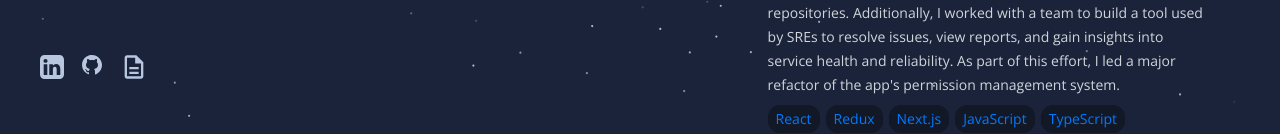
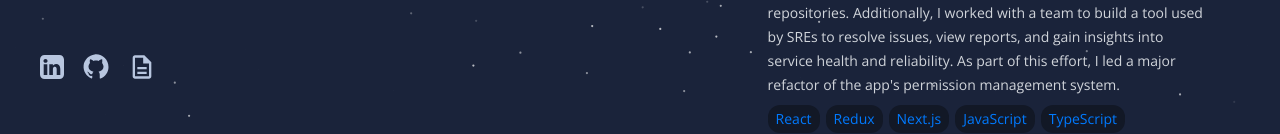
Before and after one commit to nchomsky/portfolio-V2, a Next.js app: page / in a window 1280 px wide. Shown: the part 623-757 px from the top of the page. Built offline with nearby package versions, Linux system fonts and the light colour scheme.

Commit message:
Fix GitHub Icon Size

```diff
--- a/src/app/page.tsx
+++ b/src/app/page.tsx
@@ -30,19 +30,19 @@ export default function Home() {
             <h2 className="mb-4 text-2xl text-subtle lg:text-3xl ">Software Developer</h2>
           </div>
           {/* Add LinkedIn, GitHub, and Resume Icons */}
-          <ul aria-label="Social Media List" className="flex">
-            <li className="mr-4 shrink-0">
-              <a href="https://www.linkedin.com/in/nchomsky/" target="_blank">
+          <ul aria-label="Social Media List" className="flex items-end justify-between w-29">
+            <li>
+              <a href="https://www.linkedin.com/in/nchomsky/" target="_blank" rel="noopener noreferrer" aria-label="Button that opens LinkedIn Profile in a new tab">
                 <LinkedInIcon className="fill-subtle hover:fill-secondary hover:cursor-pointer transition duration-300 ease-in-out hover:-translate-y-1"/>
               </a>
             </li>
-            <li className="mr-4 shrink-0">
-              <a href="https://github.com/nchomsky" target="_blank">
+            <li className="scale-125">
+              <a href="https://github.com/nchomsky" target="_blank" rel="noopener noreferrer" aria-label="Button that opens GitHub Profile in a new tab">
                 <GitHubIcon className="fill-subtle hover:fill-secondary hover:cursor-pointer transition duration-300 ease-in-out hover:-translate-y-1"/>
               </a>
             </li>
-            <li className="mr-4 shrink-0">
-              <a href="./NoahChomskyResume.pdf" target="_blank">
+            <li>
+              <a href="./NoahChomskyResume.pdf" target="_blank" rel="noopener noreferrer" aria-label="Button that opens Resume in a new tab">
                 <ResumeIcon className="fill-subtle hover:fill-secondary hover:cursor-pointer transition duration-300 ease-in-out hover:-translate-y-1"/>
               </a>
             </li>
--- a/src/components/icons/githubIcon.tsx
+++ b/src/components/icons/githubIcon.tsx
@@ -1,7 +1,12 @@
 import * as React from "react"
-const GithubIcon = (props: any) => (
-  <svg xmlns="http://www.w3.org/2000/svg" width={24} height={24} {...props}>
+
+const GithubIcon = (props: React.SVGProps<SVGSVGElement>) => (
+  // <svg xmlns="http://www.w3.org/2000/svg" width={24} height={28} {...props}>
+  //   <path d="M10.9 2.1c-4.6.5-8.3 4.2-8.8 8.7-.5 4.7 2.2 8.9 6.3 10.5.3.1.6-.1.6-.5v-1.6s-.4.1-.9.1c-1.4 0-2-1.2-2.1-1.9-.1-.4-.3-.7-.6-1-.3-.1-.4-.1-.4-.2 0-.2.3-.2.4-.2.6 0 1.1.7 1.3 1 .5.8 1.1 1 1.4 1 .4 0 .7-.1.9-.2.1-.7.4-1.4 1-1.8-2.3-.5-4-1.8-4-4 0-1.1.5-2.2 1.2-3-.1-.2-.2-.7-.2-1.4 0-.4 0-.9.2-1.3 0-.2.2-.3.3-.3h.1c.5.1 1.5.4 2.4 1.3.6-.2 1.3-.3 2-.3s1.4.1 2 .3c.9-.9 2-1.2 2.5-1.3h.1c.2 0 .3.1.4.3v1.3c0 .8-.1 1.2-.2 1.4.7.8 1.2 1.8 1.2 3 0 2.2-1.7 3.5-4 4 .6.5 1 1.4 1 2.3v2.6c0 .3.3.6.7.5 3.7-1.5 6.3-5.1 6.3-9.3 0-6-5.1-10.7-11.1-10z" />
+  // </svg>
+<svg xmlns="http://www.w3.org/2000/svg" width={24} height={26} {...props}>
     <path d="M10.9 2.1c-4.6.5-8.3 4.2-8.8 8.7-.5 4.7 2.2 8.9 6.3 10.5.3.1.6-.1.6-.5v-1.6s-.4.1-.9.1c-1.4 0-2-1.2-2.1-1.9-.1-.4-.3-.7-.6-1-.3-.1-.4-.1-.4-.2 0-.2.3-.2.4-.2.6 0 1.1.7 1.3 1 .5.8 1.1 1 1.4 1 .4 0 .7-.1.9-.2.1-.7.4-1.4 1-1.8-2.3-.5-4-1.8-4-4 0-1.1.5-2.2 1.2-3-.1-.2-.2-.7-.2-1.4 0-.4 0-.9.2-1.3 0-.2.2-.3.3-.3h.1c.5.1 1.5.4 2.4 1.3.6-.2 1.3-.3 2-.3s1.4.1 2 .3c.9-.9 2-1.2 2.5-1.3h.1c.2 0 .3.1.4.3v1.3c0 .8-.1 1.2-.2 1.4.7.8 1.2 1.8 1.2 3 0 2.2-1.7 3.5-4 4 .6.5 1 1.4 1 2.3v2.6c0 .3.3.6.7.5 3.7-1.5 6.3-5.1 6.3-9.3 0-6-5.1-10.7-11.1-10z" />
   </svg>
 )
+
 export default GithubIcon
--- a/src/components/icons/linkedInIcon.tsx
+++ b/src/components/icons/linkedInIcon.tsx
@@ -1,8 +1,10 @@
 import * as React from "react"
-const LinkedInIcon = (props: any) => (
+
+const LinkedInIcon = (props: React.SVGProps<SVGSVGElement>) => (
   <svg xmlns="http://www.w3.org/2000/svg" width={24} height={28} {...props}>
     <title>{"linkedin-square"}</title>
     <path d="M3.703 22.094h3.609V11.25H3.703v10.844zM7.547 7.906c-.016-1.062-.781-1.875-2.016-1.875s-2.047.812-2.047 1.875c0 1.031.781 1.875 2 1.875H5.5c1.266 0 2.047-.844 2.047-1.875zm9.141 14.188h3.609v-6.219c0-3.328-1.781-4.875-4.156-4.875-1.937 0-2.797 1.078-3.266 1.828h.031V11.25H9.297s.047 1.016 0 10.844h3.609v-6.062c0-.313.016-.641.109-.875.266-.641.859-1.313 1.859-1.313 1.297 0 1.813.984 1.813 2.453v5.797zM24 6.5v15c0 2.484-2.016 4.5-4.5 4.5h-15A4.502 4.502 0 0 1 0 21.5v-15C0 4.016 2.016 2 4.5 2h15C21.984 2 24 4.016 24 6.5z" />
   </svg>
 )
+
 export default LinkedInIcon;
--- a/src/components/icons/resumeIcon.tsx
+++ b/src/components/icons/resumeIcon.tsx
@@ -1,5 +1,6 @@
 import * as React from "react"
-const ResumeIcon = (props: any) => (
+
+const ResumeIcon = (props: React.SVGProps<SVGSVGElement>) => (
   <svg
     xmlns="http://www.w3.org/2000/svg"
     width={28}
@@ -10,4 +11,5 @@ const ResumeIcon = (props: any) => (
     <path d="M320-240h320v-80H320v80Zm0-160h320v-80H320v80ZM240-80q-33 0-56.5-23.5T160-160v-640q0-33 23.5-56.5T240-880h320l240 240v480q0 33-23.5 56.5T720-80H240Zm280-520v-200H240v640h480v-440H520ZM240-800v200-200 640-640Z" />
   </svg>
 )
+
 export default ResumeIcon;
```
